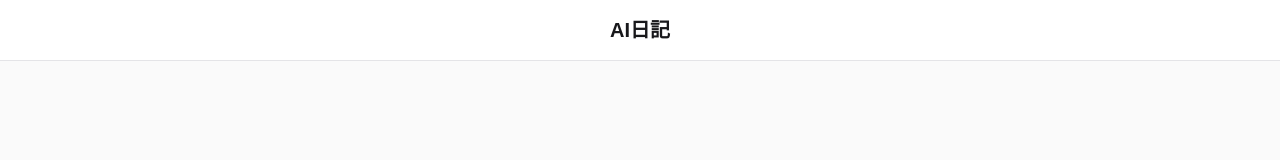
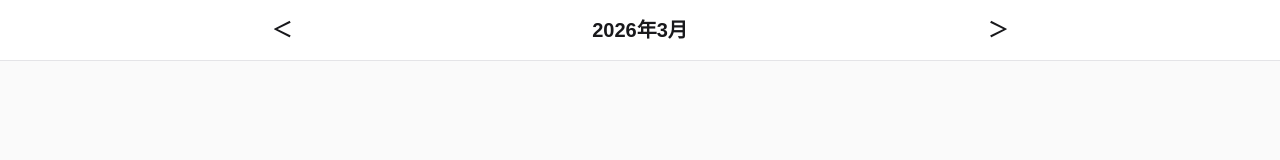
Before and after one commit to sodomun/ai-diary, a Next.js app: page /calendar in a window 1280 px wide. Shown: the top 160 px of the page. Built offline with nearby package versions, Linux system fonts and the light colour scheme.

Commit message:
カレンダーヘッダ、設定ヘッダの実装

```diff
--- a/app/calendar/page.tsx
+++ b/app/calendar/page.tsx
@@ -1,10 +1,10 @@
-import DiaryHeader from "../components/DiaryHeader";
+import CalendarHeader from "../components/CaldendarHeader";
 import Footer from "../components/Footer";
 
 export default function CalendarPage() {
   return (
     <div className="flex min-h-screen flex-col bg-zinc-50 dark:bg-black">
-      <DiaryHeader />
+      <CalendarHeader />
       <main className="flex-1 flex items-center justify-center">
         <p className="text-xl text-zinc-700 dark:text-zinc-300">Calendar Page</p>
       </main>
--- a/app/components/CaldendarHeader.tsx
+++ b/app/components/CaldendarHeader.tsx
@@ -0,0 +1,49 @@
+"use client";
+
+import { useState } from "react";
+
+export default function CalendarHeader() {
+  const now = new Date();
+  const [year, setYear] = useState(now.getFullYear());
+  const [month, setMonth] = useState(now.getMonth() + 1);
+
+  const goPrev = () => {
+    if (month === 1) {
+      setYear((y) => y - 1);
+      setMonth(12);
+    } else {
+      setMonth((m) => m - 1);
+    }
+  };
+
+  const goNext = () => {
+    if (month === 12) {
+      setYear((y) => y + 1);
+      setMonth(1);
+    } else {
+      setMonth((m) => m + 1);
+    }
+  };
+
+  return (
+    <header className="w-full bg-white dark:bg-zinc-900 border-b border-zinc-200 dark:border-zinc-700">
+      <div className="max-w-3xl mx-auto px-4 py-4 flex items-center justify-between">
+        <button
+          onClick={goPrev}
+          className="text-xl font-bold text-zinc-900 dark:text-zinc-50 w-10 text-left"
+        >
+          ＜
+        </button>
+        <h1 className="text-xl font-bold text-zinc-900 dark:text-zinc-50">
+          {year}年{month}月
+        </h1>
+        <button
+          onClick={goNext}
+          className="text-xl font-bold text-zinc-900 dark:text-zinc-50 w-10 text-right"
+        >
+          ＞
+        </button>
+      </div>
+    </header>
+  );
+}
--- a/app/components/SettingsHeader.tsx
+++ b/app/components/SettingsHeader.tsx
@@ -0,0 +1,9 @@
+export default function SettingsHeader() {
+  return (
+    <header className="w-full bg-white dark:bg-zinc-900 border-b border-zinc-200 dark:border-zinc-700">
+      <div className="max-w-3xl mx-auto px-4 py-4 text-center">
+        <h1 className="text-xl font-bold text-zinc-900 dark:text-zinc-50">設定</h1>
+      </div>
+    </header>
+  );
+}
--- a/app/settings/page.tsx
+++ b/app/settings/page.tsx
@@ -1,11 +1,11 @@
 import Link from "next/link";
-import DiaryHeader from "../components/DiaryHeader";
+import SettingsHeader from "../components/SettingsHeader";
 import Footer from "../components/Footer";
 
 export default function SettingsPage() {
   return (
     <div className="flex min-h-screen flex-col bg-zinc-50 dark:bg-black">
-      <DiaryHeader />
+      <SettingsHeader />
       <main className="flex-1 max-w-3xl mx-auto w-full px-4 py-6">
         <Link
           href="/settings/ai-prompt"
```
